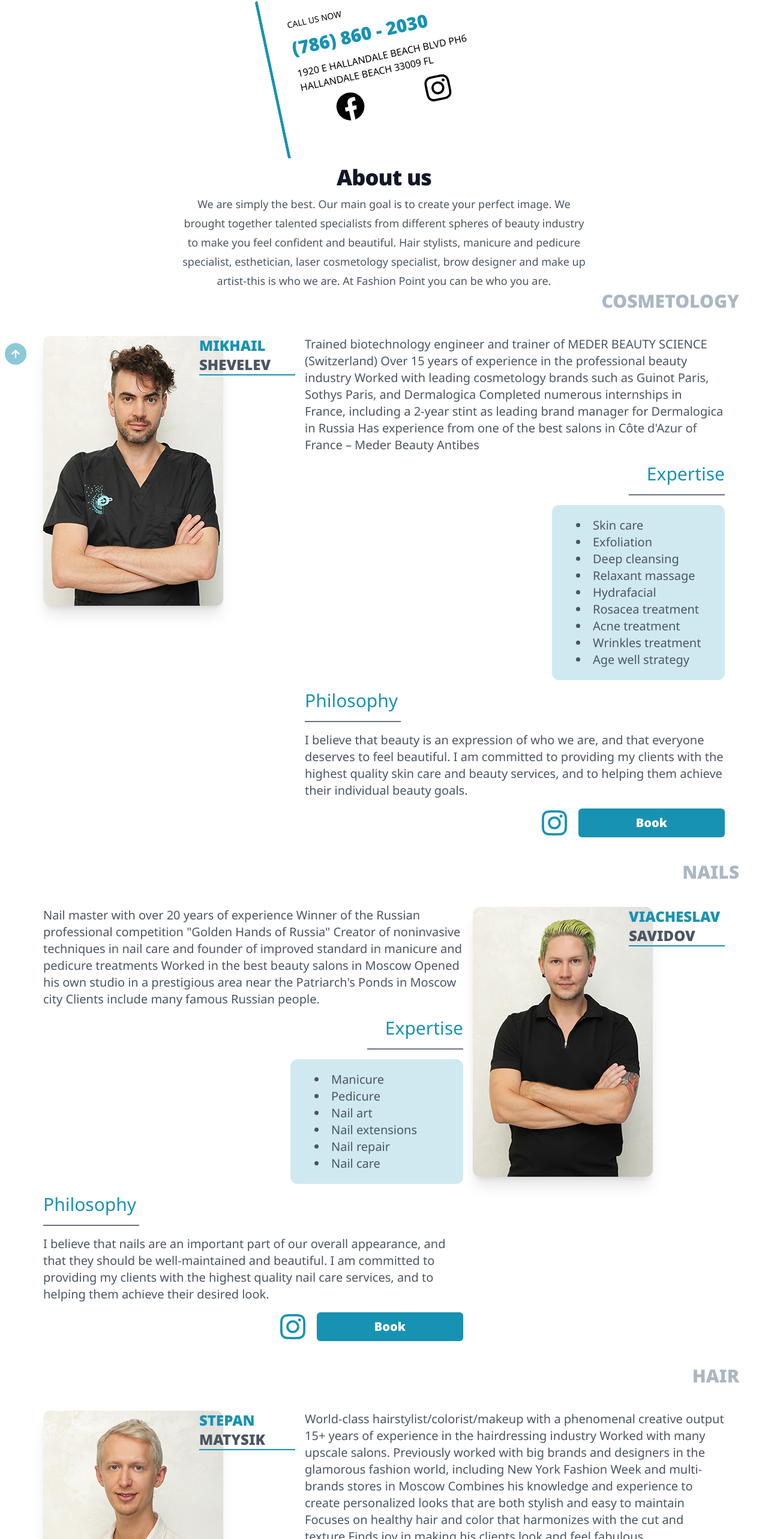
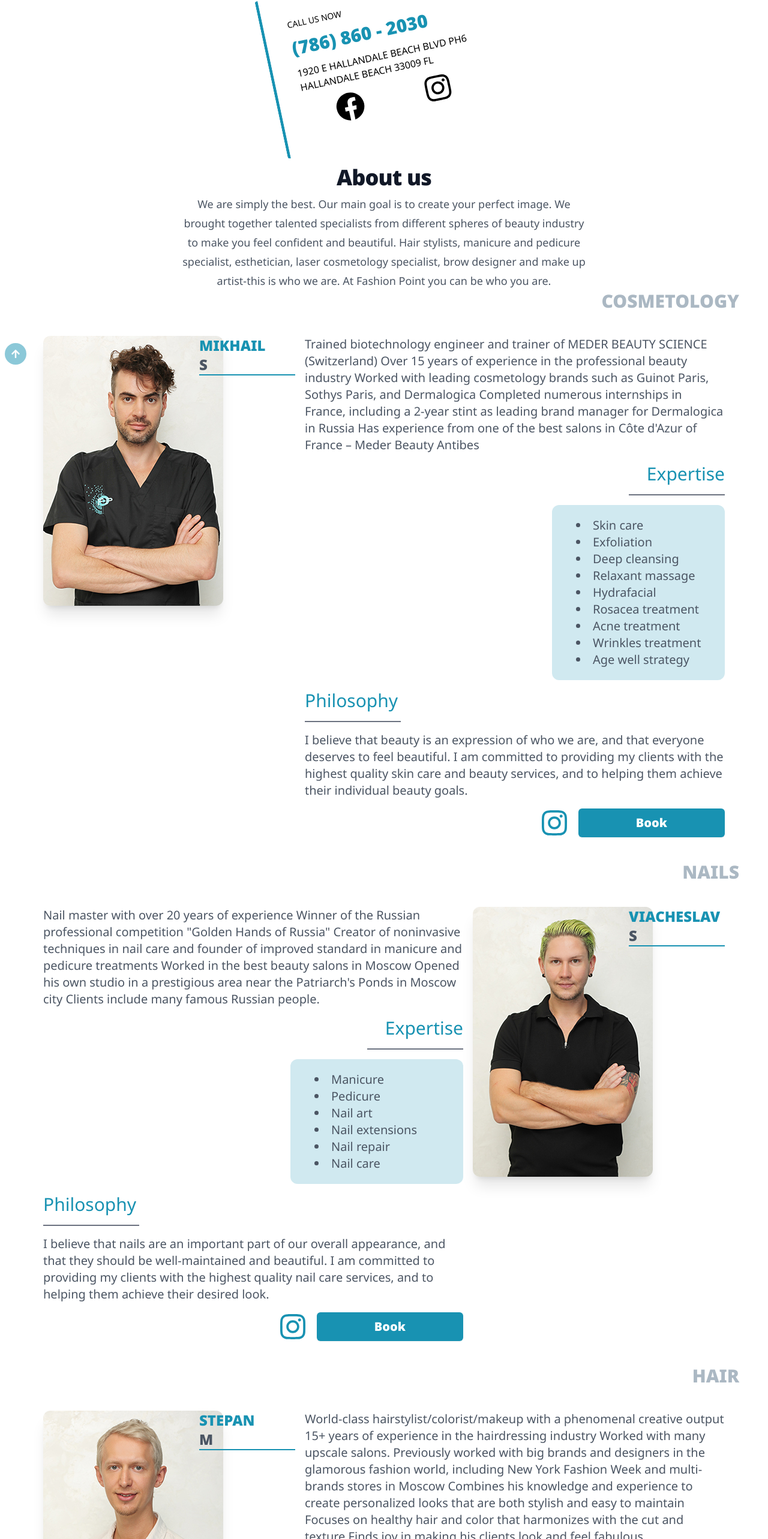
Before and after one commit to elfsvet/fp, a Next.js app: page /About in a window 1280 px wide. Shown: the part 184-2750 px from the top of the page at 60% size. Built offline with nearby package versions, Linux system fonts and the light colour scheme.

Commit message:
removed last names

```diff
--- a/data/stepan.ts
+++ b/data/stepan.ts
@@ -1,5 +1,5 @@
 export const stepan = {
-  about: `Stepan Matysik is a world-class hairstylist/colorist/makeup with a phenomenal creative output who finds joy in making
+  about: `Stepan is a world-class hairstylist/colorist/makeup with a phenomenal creative output who finds joy in making
   his clients look great and feel fabulous for last 15 years, he recently joined our Fashion Point Miami team.
   He has learned an enormous amount of techniques though work with many upscale salons, including: the Italian
   spa salon Aldo Coppola, French salon Claude Sagnier and Arté Salon, NoHo. Previously he worked with big brand
--- a/src/app/About/page.tsx
+++ b/src/app/About/page.tsx
@@ -2,13 +2,13 @@
 
 import AboutCard from '@/src/components/AboutCard';
 import PhoneCard from '@/src/components/PhoneCard';
+import ScrollUpButton from '@/src/components/Buttons/ScrollUpButton';
 import mikhail from 'public/mikhail.jpg';
+import { mikhail as mikhailText } from '../../../data/mikhail';
+import slava from 'public/slava.jpg';
+import { slava as slavaText } from '../../../data/slava';
 import stepan from 'public/stepan.jpg';
-import slava from 'public/slava.jpg';
-import { mikhail as mikhailText } from '../../../data/mikhail';
-import { slava as slavaText } from '../../../data/slava';
 import { stepan as stepanText } from '../../../data/stepan';
-import ScrollUpButton from '@/src/components/Buttons/ScrollUpButton';
 
 const About = () => {
   return (
@@ -42,7 +42,7 @@ const About = () => {
         book={mikhailText.book}
         title='cosmetology'
         firstName='Mikhail'
-        lastName='Shevelev'
+        lastName='S'
       />
 
       <AboutCard
@@ -54,7 +54,7 @@ const About = () => {
         book={slavaText.book}
         title='nails'
         firstName='Viacheslav'
-        lastName='Savidov'
+        lastName='S'
         reverse={true}
       />
 
@@ -67,7 +67,7 @@ const About = () => {
         book={stepanText.book}
         title='hair'
         firstName='Stepan'
-        lastName='Matysik'
+        lastName='M'
       />
       <ScrollUpButton />
     </div>
--- a/src/app/page.tsx
+++ b/src/app/page.tsx
@@ -29,7 +29,7 @@ export default function Home() {
         book={mikhailText.book}
         title='cosmetology'
         firstName='Mikhail'
-        lastName='Shevelev'
+        lastName='S'
       />
 
       <AboutCard
@@ -41,7 +41,7 @@ export default function Home() {
         book={slavaText.book}
         title='nails'
         firstName='Viacheslav'
-        lastName='Savidov'
+        lastName='S'
         reverse={true}
       />
 
@@ -54,7 +54,7 @@ export default function Home() {
         // book={stepanText.book}
         title='hair'
         firstName='Stepan'
-        lastName='Matysik'
+        lastName='M'
       />
       <ScrollUpButton />
     </main>
```
